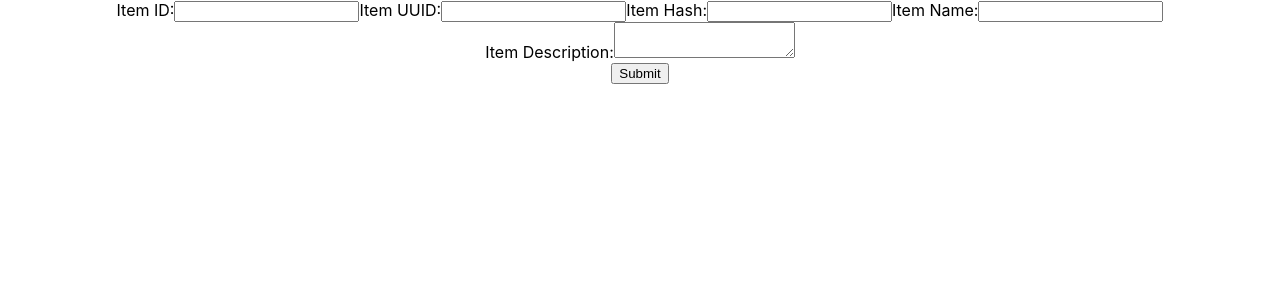
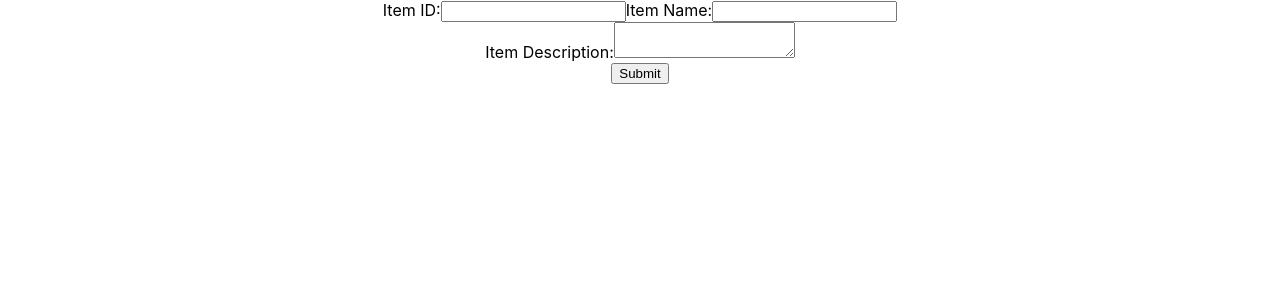
Before and after one commit to Harish-Balkhande/to-do-app_TuteDude, a React (Create React App) app in the folder Frontend/: page / in a window 1280 px wide. Shown: the top 300 px of the page. Built offline with nearby package versions, Linux system fonts and the light colour scheme.

Commit message:
added Item UUID field

```diff
--- a/Frontend/src/components/ToDoPage.jsx
+++ b/Frontend/src/components/ToDoPage.jsx
@@ -30,21 +30,6 @@ const TodoPage = () => {
         onChange={(e) => setItemId(e.target.value)}
         required
       />
-      <label>Item UUID:</label>
-      <input
-        type="text"
-        value={itemUuid}
-        onChange={(e) => setItemUuid(e.target.value)}
-        required
-      />
-      <label>Item Hash:</label>
-      <input
-        type="text"
-        value={itemHash}
-        onChange={(e) => setItemHash(e.target.value)}
-        required
-      />
-
       <label>Item Name:</label>
       <input
         type="text"
```
